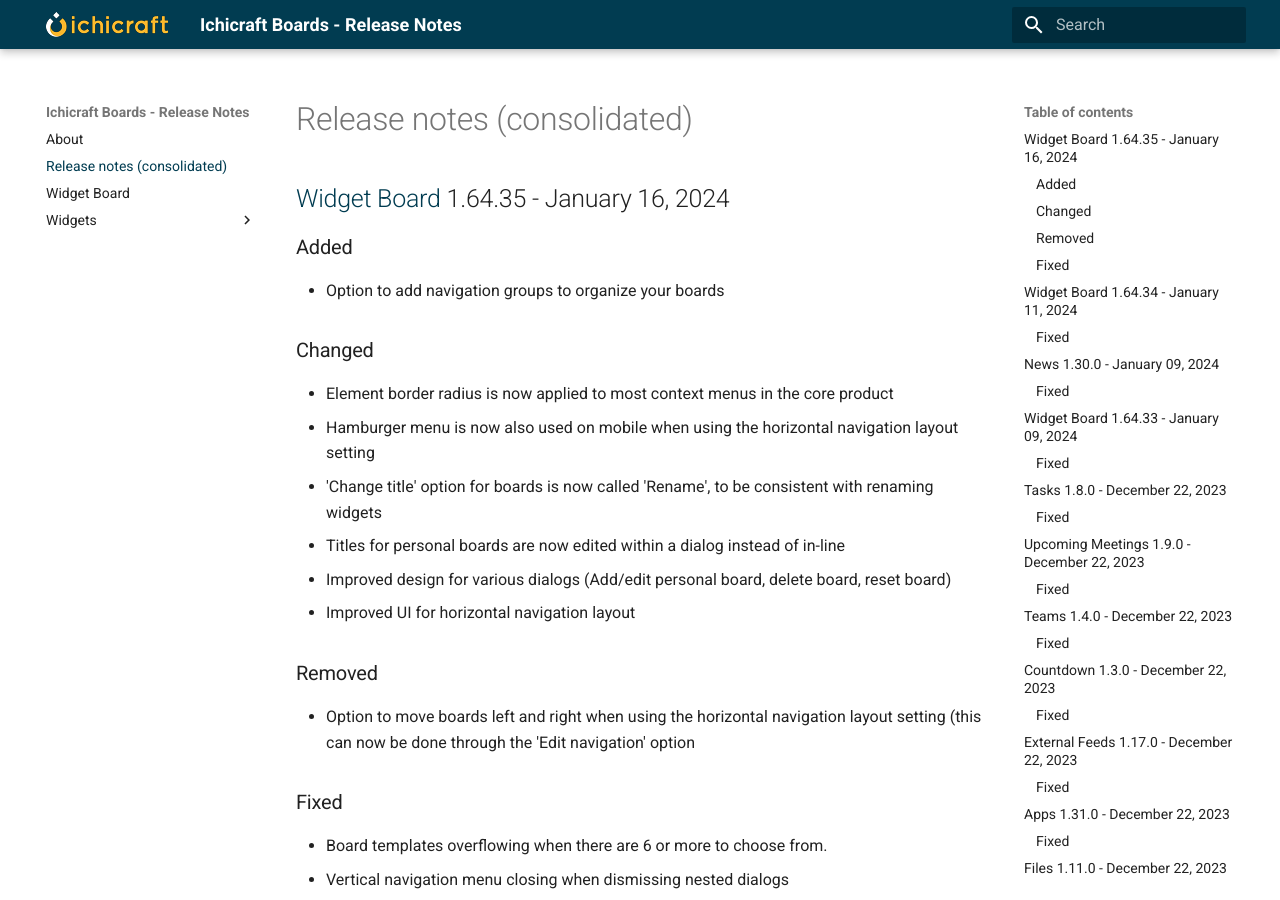
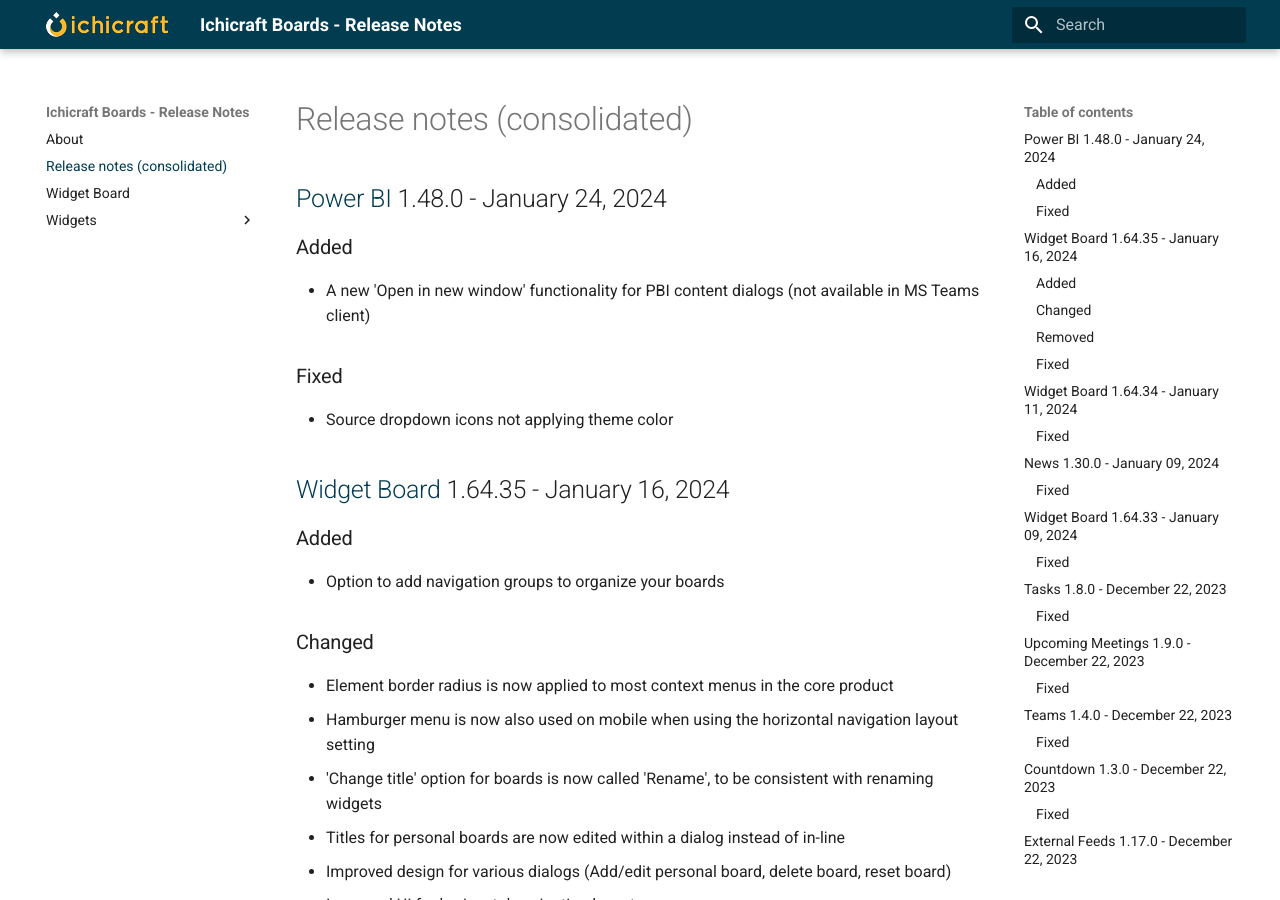
Before and after one commit to ichicraft/widgets-docs, an MkDocs documentation site: the page built from docs/Release-notes-(consolidated).md, in a window 1280 px wide and 900 px high. Built offline with MkDocs 1.6.1 and Material for MkDocs 9.7.7, drawn with Linux system fonts in a browser that asks for light colours.

Commit message:
Release notes updated by BuildService

```diff
--- a/docs/Release-notes-(consolidated).md
+++ b/docs/Release-notes-(consolidated).md
@@ -1,3 +1,11 @@
+## [Power BI](./Widgets/Power BI.md) 1.48.0 - January 24, 2024
+
+### Added
+- A new &#x27;Open in new window&#x27; functionality for PBI content dialogs (not available in MS Teams client)
+
+### Fixed
+- Source dropdown icons not applying theme color
+
 ## [Widget Board](./Widget Board.md) 1.64.35 - January 16, 2024
 
 ### Added
```
Also changed, not shown: docs/Widgets/Power BI.md (+8 -0 lines).
